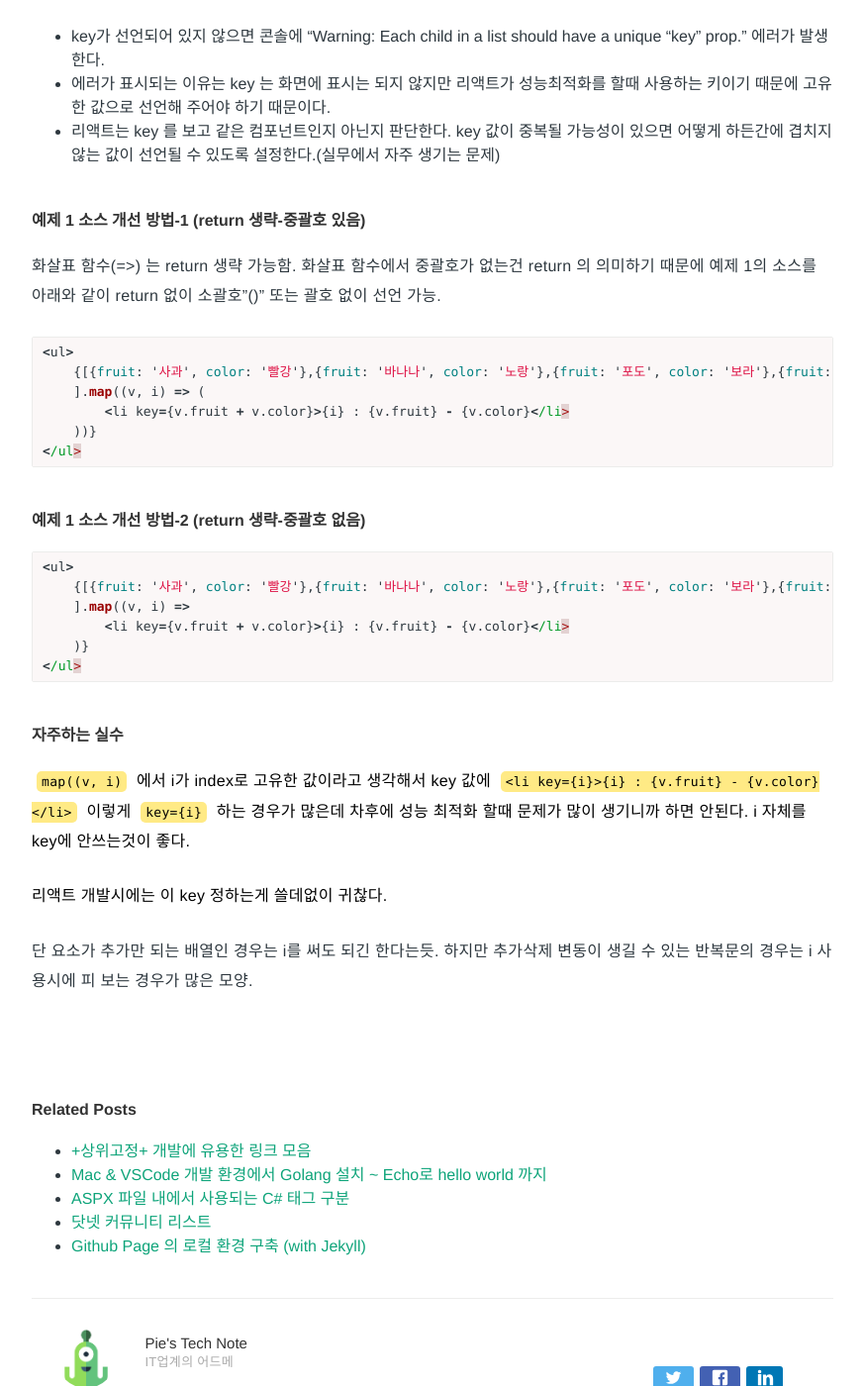
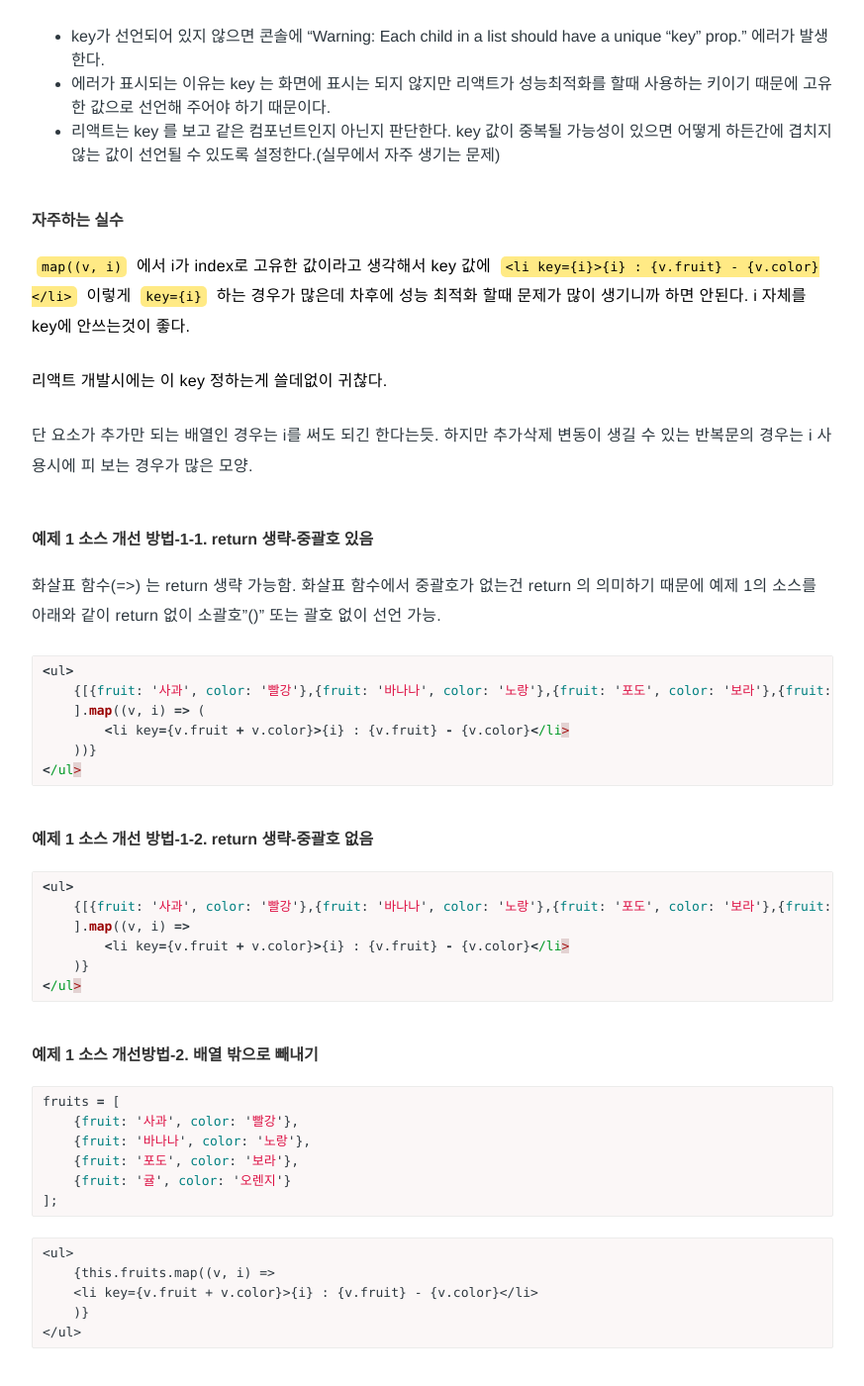
Before and after one commit to Pie001/pie001.github.io, a Jekyll site: the page built from _posts/2020-11-18-0070.md, in a window 1280 px wide and 1400 px high, scrolled down 2127 px. Shown: the whole window at 99% size, without its empty margins (203-1076 px from the left). Built offline with Jekyll 4.4.1, drawn with Linux system fonts in a browser that asks for light colours; comment, search, counter and statistics services are not loaded.

Commit message:
Update 2020-11-18-0070.md

````diff
--- a/_posts/2020-11-18-0070.md
+++ b/_posts/2020-11-18-0070.md
@@ -89,7 +89,15 @@ description: React 기본 학습 -1
 - 에러가 표시되는 이유는 key 는 화면에 표시는 되지 않지만 리액트가 성능최적화를 할때 사용하는 키이기 때문에 고유한 값으로 선언해 주어야 하기 때문이다.
 - 리액트는 key 를 보고 같은 컴포넌트인지 아닌지 판단한다. key 값이 중복될 가능성이 있으면 어떻게 하든간에 겹치지 않는 값이 선언될 수 있도록 설정한다.(실무에서 자주 생기는 문제)
 
-#### 예제 1 소스 개선 방법-1 (return 생략-중괄호 있음)
+#### 자주하는 실수
+**`map((v, i)` 에서 i가 index로 고유한 값이라고 생각해서 key 값에 `<li key={i}>{i} : {v.fruit} - {v.color}</li>` 이렇게 `key={i}` 하는 경우가 많은데
+차후에 성능 최적화 할때 문제가 많이 생기니까 하면 안된다. i 자체를 key에 안쓰는것이 좋다.**
+
+**리액트 개발시에는 이 key 정하는게 쓸데없이 귀찮다.**
+
+단 요소가 추가만 되는 배열인 경우는 i를 써도 되긴 한다는듯. 하지만 추가삭제 변동이 생길 수 있는 반복문의 경우는 i 사용시에 피 보는 경우가 많은 모양.
+
+#### 예제 1 소스 개선 방법-1-1. return 생략-중괄호 있음
 화살표 함수(=>) 는 return 생략 가능함. 화살표 함수에서 중괄호가 없는건 return 의 의미하기 때문에 예제 1의 소스를 아래와 같이 return 없이 소괄호"()" 또는 괄호 없이 선언 가능.
 
 ```js
@@ -100,7 +108,7 @@ description: React 기본 학습 -1
     ))}
 </ul>
 ```
-#### 예제 1 소스 개선 방법-2 (return 생략-중괄호 없음)
+#### 예제 1 소스 개선 방법-1-2. return 생략-중괄호 없음
 ```js
 <ul>
     {[{fruit: '사과', color: '빨강'},{fruit: '바나나', color: '노랑'},{fruit: '포도', color: '보라'},{fruit: '귤', color: '오렌지'}
@@ -110,10 +118,19 @@ description: React 기본 학습 -1
 </ul>
 ```
 
-#### 자주하는 실수
-**`map((v, i)` 에서 i가 index로 고유한 값이라고 생각해서 key 값에 `<li key={i}>{i} : {v.fruit} - {v.color}</li>` 이렇게 `key={i}` 하는 경우가 많은데
-차후에 성능 최적화 할때 문제가 많이 생기니까 하면 안된다. i 자체를 key에 안쓰는것이 좋다.**
-
-**리액트 개발시에는 이 key 정하는게 쓸데없이 귀찮다.**
-
-단 요소가 추가만 되는 배열인 경우는 i를 써도 되긴 한다는듯. 하지만 추가삭제 변동이 생길 수 있는 반복문의 경우는 i 사용시에 피 보는 경우가 많은 모양.
+#### 예제 1 소스 개선방법-2. 배열 밖으로 빼내기
+```js
+fruits = [
+    {fruit: '사과', color: '빨강'},
+    {fruit: '바나나', color: '노랑'},
+    {fruit: '포도', color: '보라'},
+    {fruit: '귤', color: '오렌지'}
+];
+```
+```
+<ul>
+    {this.fruits.map((v, i) =>
+    <li key={v.fruit + v.color}>{i} : {v.fruit} - {v.color}</li>
+    )}
+</ul>
+```
````
